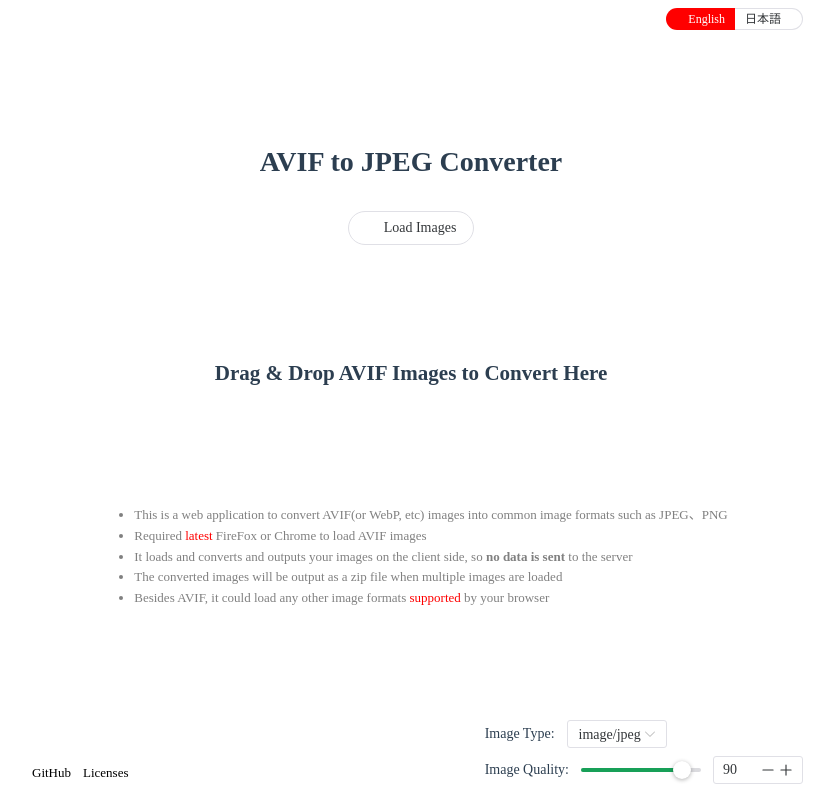
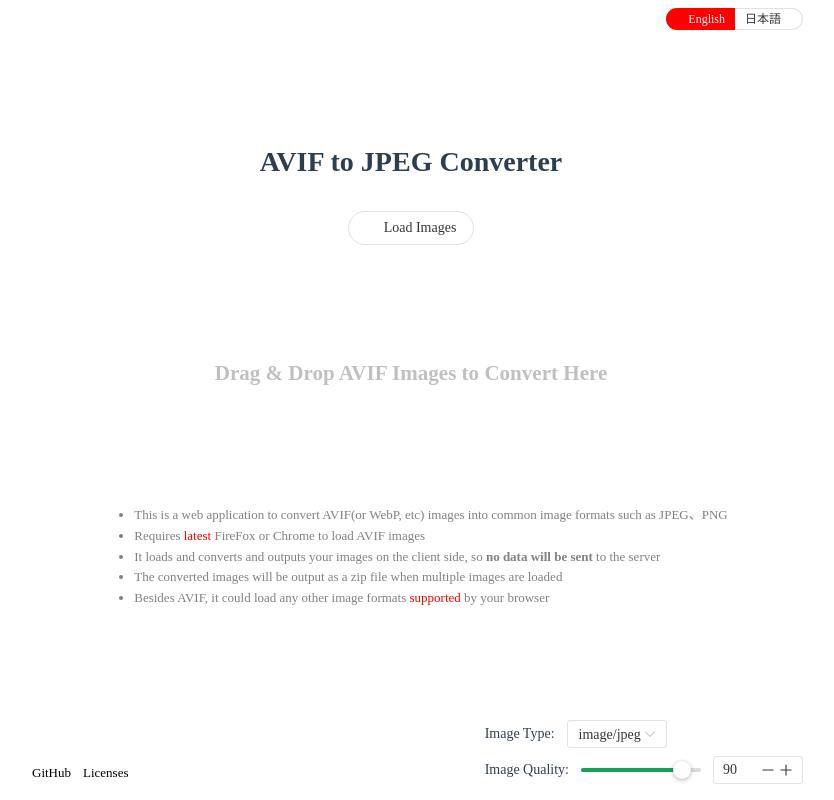
Before and after one commit to gitcobra/avif2jpeg, a Vue app: page / in a window 1280 px wide. Shown: the whole page, without its empty margins (229-1063 px from the left). Built offline with nearby package versions, Linux system fonts and the light colour scheme; some icons are missing; a small style sheet from the web is missing.

Commit message:
small changes

```diff
--- a/src/App.vue
+++ b/src/App.vue
@@ -49,13 +49,13 @@
         @prevent="onPrevent"
       >
 
-        <div style="text-align:center">
+        <div style="text-align:center; color:silver; ">
           <h3>{{Labels.droptarget}}</h3>
           <p>
           <n-icon size="64" color="silver"><DragDrop /></n-icon>
           </p>
 
-          <ul style="font-size:small; color:gray; margin:20px;">
+          <ul style="font-size:small; margin:20px; color:gray;">
             <li v-for="text in Labels.descriptions" :key="text" style="text-align:left" v-html="text"></li>
           </ul>
         </div>
@@ -163,8 +163,8 @@ const LabelsEnUS = {
   droptarget: 'Drag & Drop AVIF Images to Convert Here',
   descriptions: [
     'This is a web application to convert AVIF(or WebP, etc) images into common image formats such as JPEG、PNG',
-    'Required <a href="https://caniuse.com/?search=avif" target="_self" style="color:red">latest</a> FireFox or Chrome to load AVIF images',
-    'It loads and converts and outputs your images on the client side, so <strong>no data is sent</strong> to the server',
+    'Requires <a href="https://caniuse.com/?search=avif" target="_self" style="color:red">latest</a> FireFox or Chrome to load AVIF images',
+    'It loads and converts and outputs your images on the client side, so <strong>no data will be sent</strong> to the server',
     'The converted images will be output as a zip file when multiple images are loaded',
     'Besides AVIF, it could load any other image formats <a href="https://developer.mozilla.org/en-US/docs/Web/Media/Formats/Image_types" target="_self" style="color:red">supported</a> by your browser',
   ],
@@ -398,6 +398,8 @@ html, body {
   padding: 0px;
   margin: 0px;
   height: 100%;
+  background-color: white;
+  color: black;
 }
 ul, div, li {
   box-sizing: border-box;
--- a/src/components/licenses.vue
+++ b/src/components/licenses.vue
@@ -25,14 +25,5 @@ const Licenses = {
 </script>
 
 <style scoped>
-.droptarget {
-  box-sizing: border-box;
-  display: flex;
-  align-items: center;
-  justify-content: center;
-  font-size: large;
-  font-weight: bolder;
-  width: 100%;
-  height: 100%;
-}
+
 </style>
```
Also changed, not shown: 6 other files (tests, documents, lock files or other folders).
